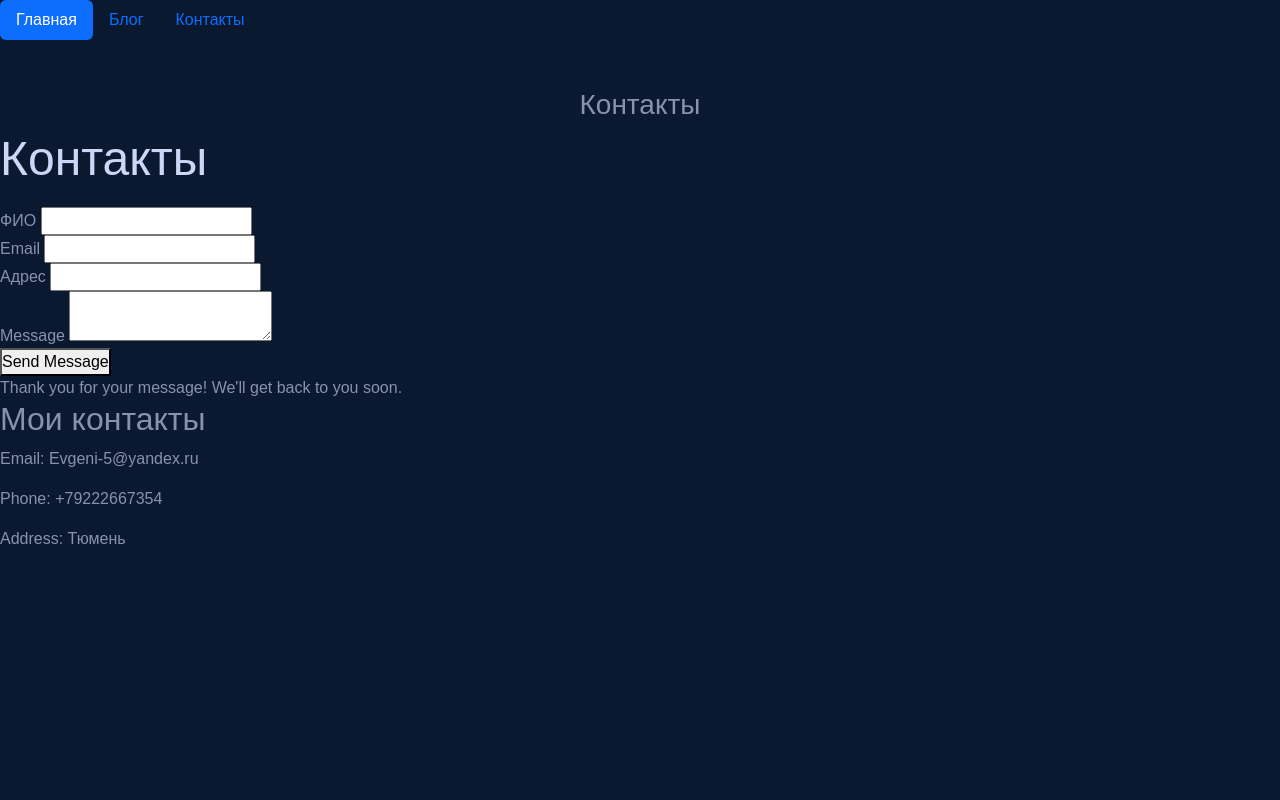
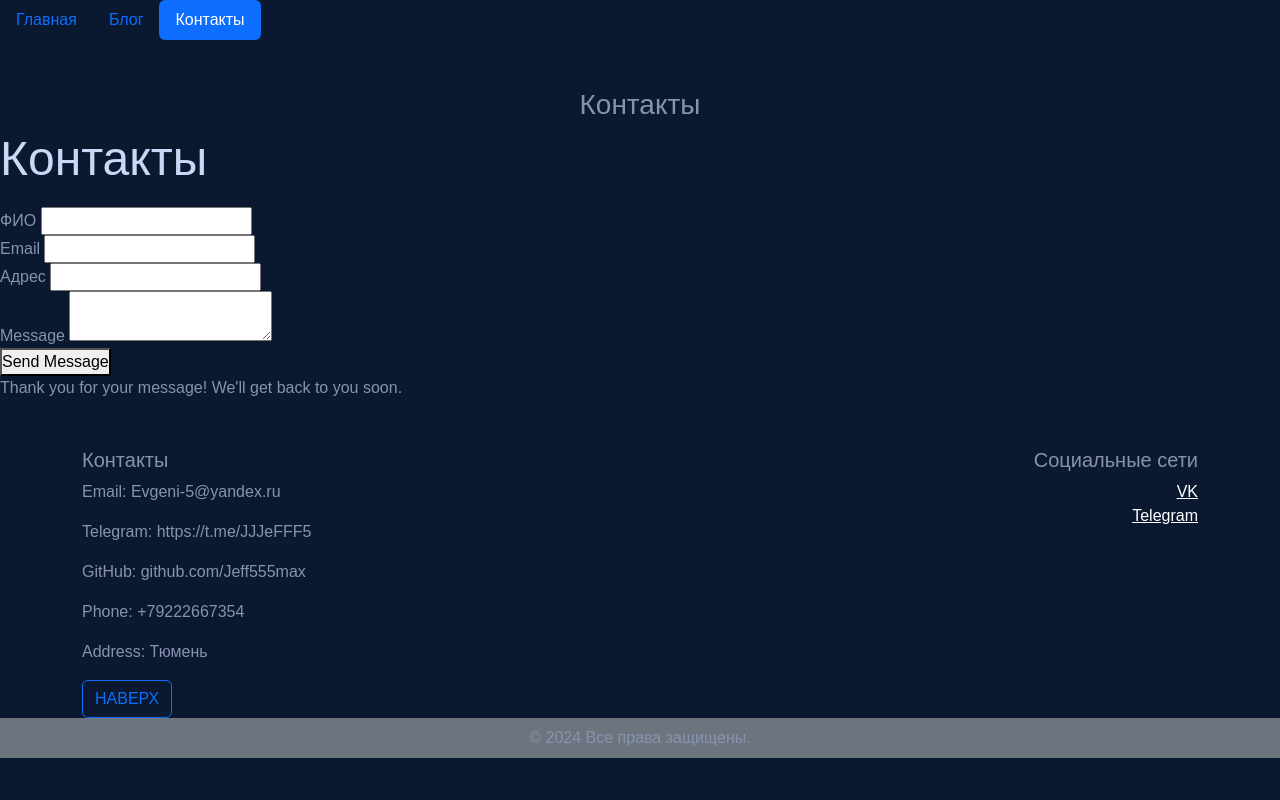
Before and after one commit to Jeff555max/VD_05_Flask_Jinja, a Flask app: page /contacts/ in a window 1280 px wide. Run offline with Flask 3, Linux system fonts and the light colour scheme.

Commit message:
Updata code 1

```diff
--- a/main.py
+++ b/main.py
@@ -6,20 +6,23 @@ app = Flask(__name__, static_folder='static', template_folder='templates')
 def home():
     context = {
         'question': 'Дубровники',
+        'active_page': 'home'
     }
     return render_template("index.html", **context) #распаковываем словарь и пробрасываем наши переменные
 
 @app.route('/blog/')
 def blog():
     context = {
-        'question': 'Хорватия и Черногория'
+        'question': 'Хорватия и Черногория',
+        'active_page': 'blog'
     }
     return render_template("blog.html", **context) #распаковываем словарь и пробрасываем наши переменные)
 
 @app.route('/contacts/')
 def contacts():
     context = {
-        'question': 'Контакты'
+        'question': 'Контакты',
+        'active_page': 'contacts'
     }
     return render_template("contact.html", **context) #распаковываем словарь и пробрасываем наши переменные)
 
--- a/templates/base.html
+++ b/templates/base.html
@@ -18,16 +18,20 @@
 <body>
 <ul class="nav nav-pills">
   <li class="nav-item">
-    <a class="nav-link active" aria-current="page" href="/">Главная</a>
+    <a class="nav-link {% if active_page == 'home' %}active{% endif %}"
+       aria-current="page" href="/">Главная</a>
   </li>
   <li class="nav-item">
-    <a class="nav-link " href="/blog/">Блог</a>
+    <a class="nav-link {% if active_page == 'blog' %}active{% endif %}"
+       href="/blog/">Блог</a>
   </li>
   <li class="nav-item">
-    <a class="nav-link " href="/contacts/">Контакты</a>
+    <a class="nav-link {% if active_page == 'contacts' %}active{% endif %}"
+       href="/contacts/">Контакты</a>
   </li>
 </ul>
 <br><br>
+
 
 <!--  Создаём блок для контента. Делаем это после меню, перед футером. -->
 
@@ -35,15 +39,35 @@
 
 {% endblock %}
 
-<!--  Футер -->
-<div class="contact-info">
-      <h2>Мои контакты</h2>
-      <p>Email: Evgeni-5@yandex.ru</p>
-      <p>Phone: +79222667354</p>
-      <p>Address: Тюмень</p>
+<!-- Footer -->
+<footer class="mt-5">
+    <div class="container">
+        <div class="row">
+            <div id="03" class="col-md-6">
+                <h5>Контакты</h5>
+                <p>Email: Evgeni-5@yandex.ru </p>
+                <p>Telegram: https://t.me/JJJeFFF5 </p>
+                <p>GitHub: github.com/Jeff555max </p>
+                <p>Phone: +79222667354</p>
+                <p>Address: Тюмень </p>
+                <a href="#title" class="btn btn-outline-primary">НАВЕРХ</a>
+            </div>
+            <div class="col-md-6 text-md-end">
+                <h5>Социальные сети</h5>
+                 <ul class="list-unstyled">
+                        <li><a href="https://vk.com/id10216908" target="_blank" class="text-white">VK</a></li>
+                        <li><a href="https://t.me/JJJeFFF5" target="_blank" class="text-white">Telegram</a></li>
+
+                    </ul>
+                </div>
+            </div>
+        </div>
     </div>
-  </main>
- <script src="/script.js"></script>
-<script src="https://cdn.jsdelivr.net/npm/bootstrap@5.3.3/dist/js/bootstrap.bundle.min.js" integrity="sha384-YvpcrYf0tY3lHB60NNkmXc5s9fDVZLESaAA55NDzOxhy9GkcIdslK1eN7N6jIeHz" crossorigin="anonymous"></script>
+    <div class="bg-secondary text-center py-2">
+            <p class="mb-0">&copy; 2024 Все права защищены.</p>
+        </div>
+</footer>
+
+<script src="https://cdn.jsdelivr.net/npm/bootstrap@5.3.3/dist/js/bootstrap.min.js" integrity="sha384-0pUGZvbkm6XF6gxjEnlmuGrJXVbNuzT9qBBavbLwCsOGabYfZo0T0to5eqruptLy" crossorigin="anonymous"></script>
 </body>
 </html>
```
